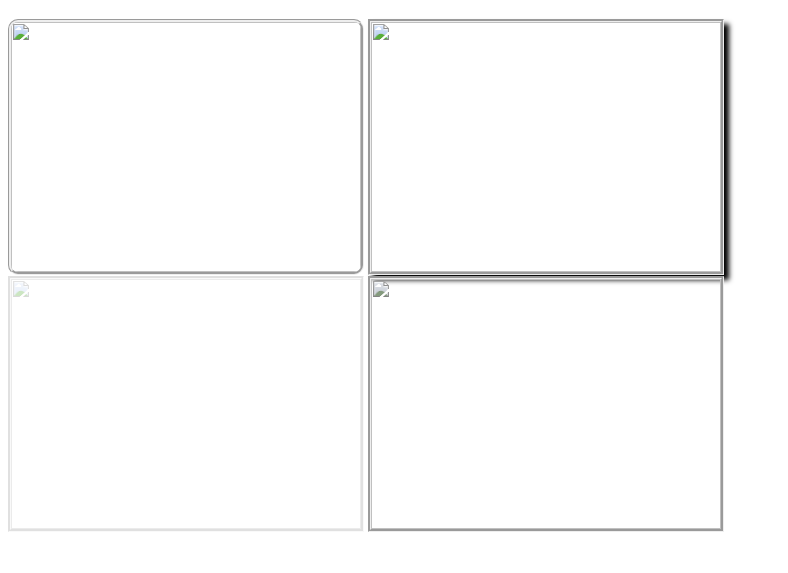
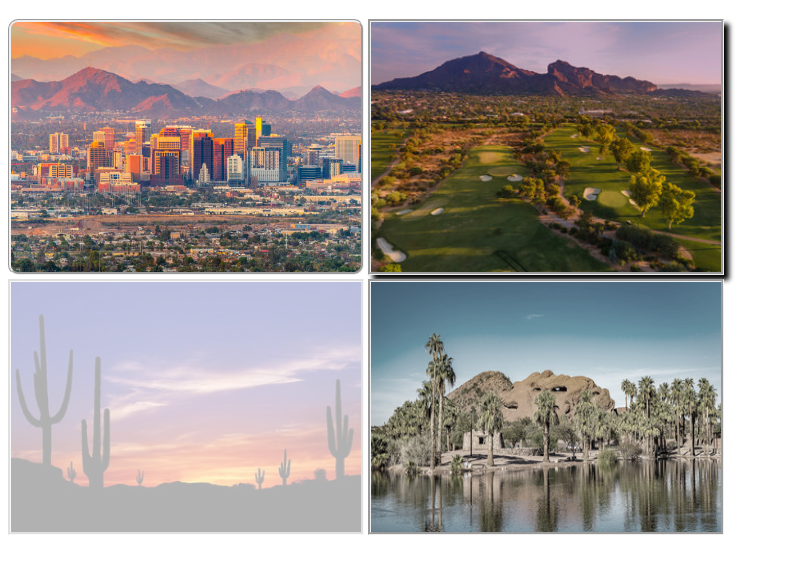
Before and after one commit to balmorel/CIS133, a plain HTML site: page week5/phoenixPix.html in a window 1280 px wide. Shown: the part 61-634 px from the top of the page, without its empty margins (0-788 px from the left). Drawn offline with Linux system fonts and the light colour scheme; the site is published under a folder, as on GitHub Pages, so addresses that start at the root find nothing.

Commit message:
Add files via upload

```diff
--- a/week5/phoenixPix.html
+++ b/week5/phoenixPix.html
@@ -8,10 +8,10 @@
 </head>
 <body>
     <p><h1>Scenes from Phoenix</h1>
-    <img id="i1" src="/images/phoenix15.jpg" />
-    <img id="i2" src="/images/phoenix9.jpg" /><br>
-    <img id="i3" src="/images/phoenix3.jpg" />
-    <img id="i4" src="/images/phoenix5.jpg" /></p>
+    <img id="i1" src="images/phoenix15.jpg" />
+    <img id="i2" src="images/phoenix9.jpg" /><br>
+    <img id="i3" src="images/phoenix3.jpg" />
+    <img id="i4" src="images/phoenix5.jpg" /></p>
 <!--
     <iframe
     allowfullscreen="true"
```
Also changed, not shown: week5/handsOn5.html (+1 -1 lines).
